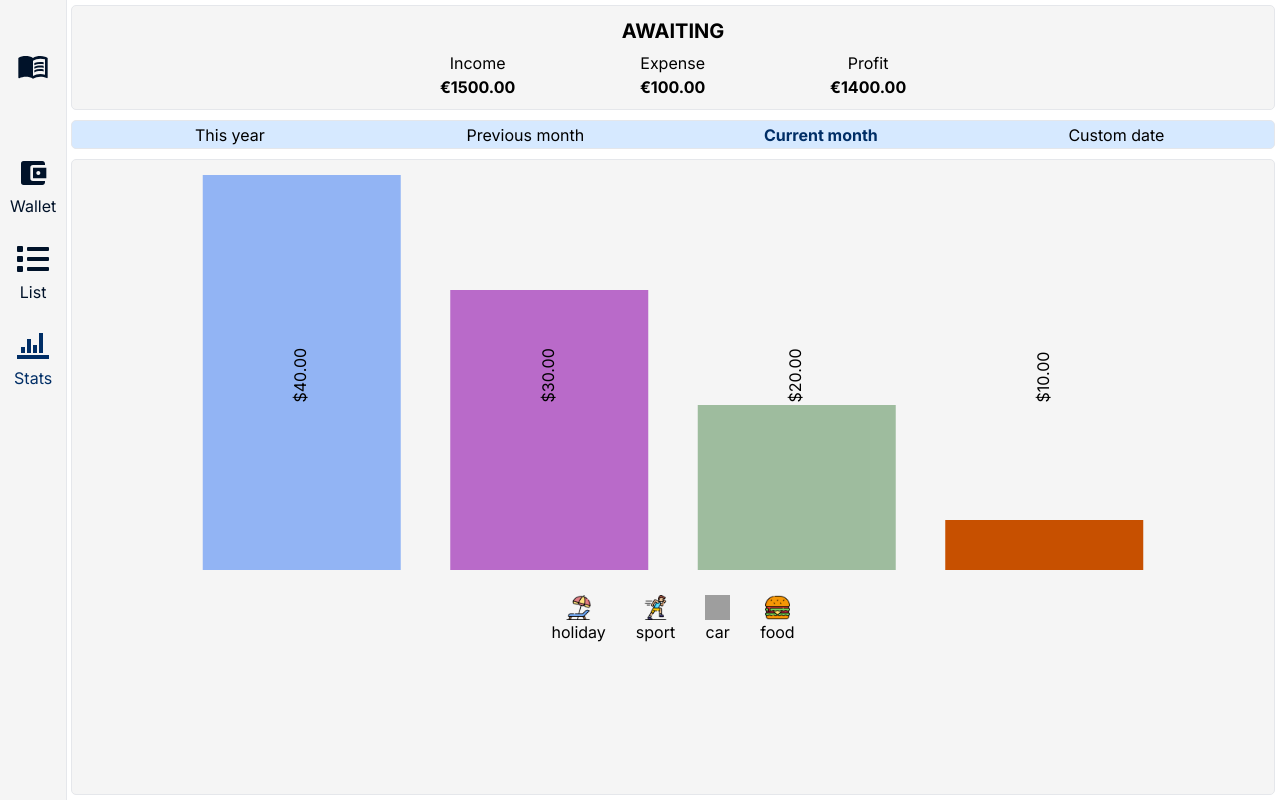
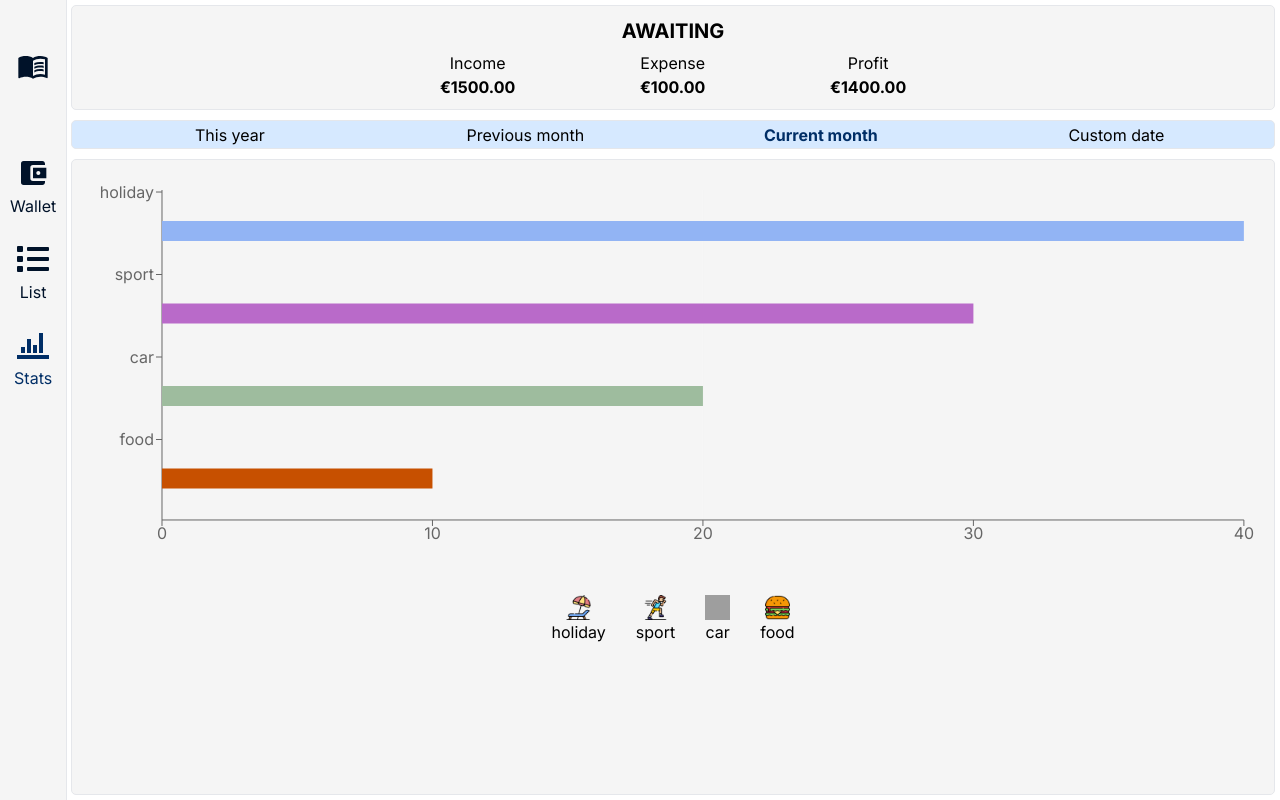
Before and after one commit to eimuciu/cash-tracker, a Next.js app: page /stats in a window 1280 px wide. Built offline with nearby package versions, Linux system fonts and the light colour scheme; grey boxes are pictures that could not be loaded.

Commit message:
vertical chart

```diff
--- a/src/app/components/pages/stats/index.tsx
+++ b/src/app/components/pages/stats/index.tsx
@@ -4,6 +4,7 @@ import React, { useRef, useEffect } from 'react';
 import BarChartElement from './barChart';
 import PieChartElement from './pieChart';
 import RadarChartElement from './radarChart';
+import VerticalChartElement from './verticalChart';
 import Image from 'next/image';
 import { useThemeContext } from '@/app/store/themeStore';
 import './style.css';
@@ -14,36 +15,12 @@ import ListElement from '../list/listElement';
 import { useDataContext } from '@/app/store/dataStore';
 import { sumDataByCategory, createStatsList } from '@/utils/types';
 
-// const icons = [
-//   { name: 'Cellphone', icon: '/icons/cellphone.png' },
-//   { name: 'Child', icon: '/icons/child.png' },
-//   { name: 'Cleaning', icon: '/icons/cleaning.png' },
-//   { name: 'Clothing', icon: '/icons/clothing.png' },
-//   { name: 'Debt', icon: '/icons/debt.png' },
-//   { name: 'Food', icon: '/icons/food.png' },
-//   { name: 'Gas', icon: '/icons/gas.png' },
-//   { name: 'Gift', icon: '/icons/gift.png' },
-//   { name: 'Healthcare', icon: '/icons/healthcare.png' },
-//   { name: 'Home owning', icon: '/icons/homeowning.png' },
-//   { name: 'House', icon: '/icons/house.png' },
-//   { name: 'Internet', icon: '/icons/internet.png' },
-//   { name: 'Mortgage', icon: '/icons/mortgage.png' },
-//   { name: 'Pets', icon: '/icons/pets.png' },
-//   { name: 'Repairs', icon: '/icons/repairs.png' },
-//   { name: 'Subscription', icon: '/icons/subscription.png' },
-//   { name: 'Taxes', icon: '/icons/taxes.png' },
-//   { name: 'Transportation', icon: '/icons/transportation.png' },
-//   { name: 'Utility', icon: '/icons/utility.png' },
-// ];
-
 function sortArray(chartData: any) {
   return chartData.sort((a: any, b: any) => b.amount - a.amount);
 }
 
-// const data = sortArray(dataList);
-
 export default function StatsPage() {
-  const [chartElement, setChartElement] = React.useState<string>('bar');
+  const [chartElement, setChartElement] = React.useState<string>('vertical');
   const { themeColorsList }: any = useThemeContext();
   const { showModal, settingName, handleSettingClick, handleCloseModal } =
     useModal();
@@ -58,8 +35,6 @@ export default function StatsPage() {
     }
   }, []);
   // Scroll behaviour end
-
-  console.log(currentExpense);
 
   return (
     <div
@@ -112,6 +87,13 @@ export default function StatsPage() {
           )}
           {chartElement === 'pie' && <PieChartElement />}
           {chartElement === 'radar' && <RadarChartElement />}
+          {chartElement === 'vertical' && (
+            <VerticalChartElement
+              data={sortArray(
+                createStatsList(sumDataByCategory(expenseList), settings),
+              )}
+            />
+          )}
         </div>
       </div>
       <div className="mt-[25px] flex gap-[30px] justify-center flex-wrap">
--- /dev/null
+++ b/src/app/components/pages/stats/verticalChart/index.tsx
@@ -0,0 +1,42 @@
+import React, { PureComponent } from 'react';
+import {
+  ComposedChart,
+  Cell,
+  Bar,
+  XAxis,
+  YAxis,
+  CartesianGrid,
+  Tooltip,
+  Legend,
+  ResponsiveContainer,
+} from 'recharts';
+
+export default function VerticalChartElement({ data }: any) {
+  console.log(data);
+  return (
+    <ResponsiveContainer width="100%" height="100%">
+      <ComposedChart
+        layout="vertical"
+        width={500}
+        height={400}
+        data={data}
+        margin={{
+          top: 20,
+          right: 20,
+          bottom: 20,
+          left: 20,
+        }}
+      >
+        <CartesianGrid stroke="#f5f5f5" />
+        <XAxis type="number" />
+        <YAxis dataKey="name" type="category" scale="band" />
+        <Tooltip />
+        <Bar dataKey="amount" barSize={20} fill="#413ea0">
+          {data.map((x: any, i: any) => (
+            <Cell key={i} fill={x.color} />
+          ))}
+        </Bar>
+      </ComposedChart>
+    </ResponsiveContainer>
+  );
+}
```
